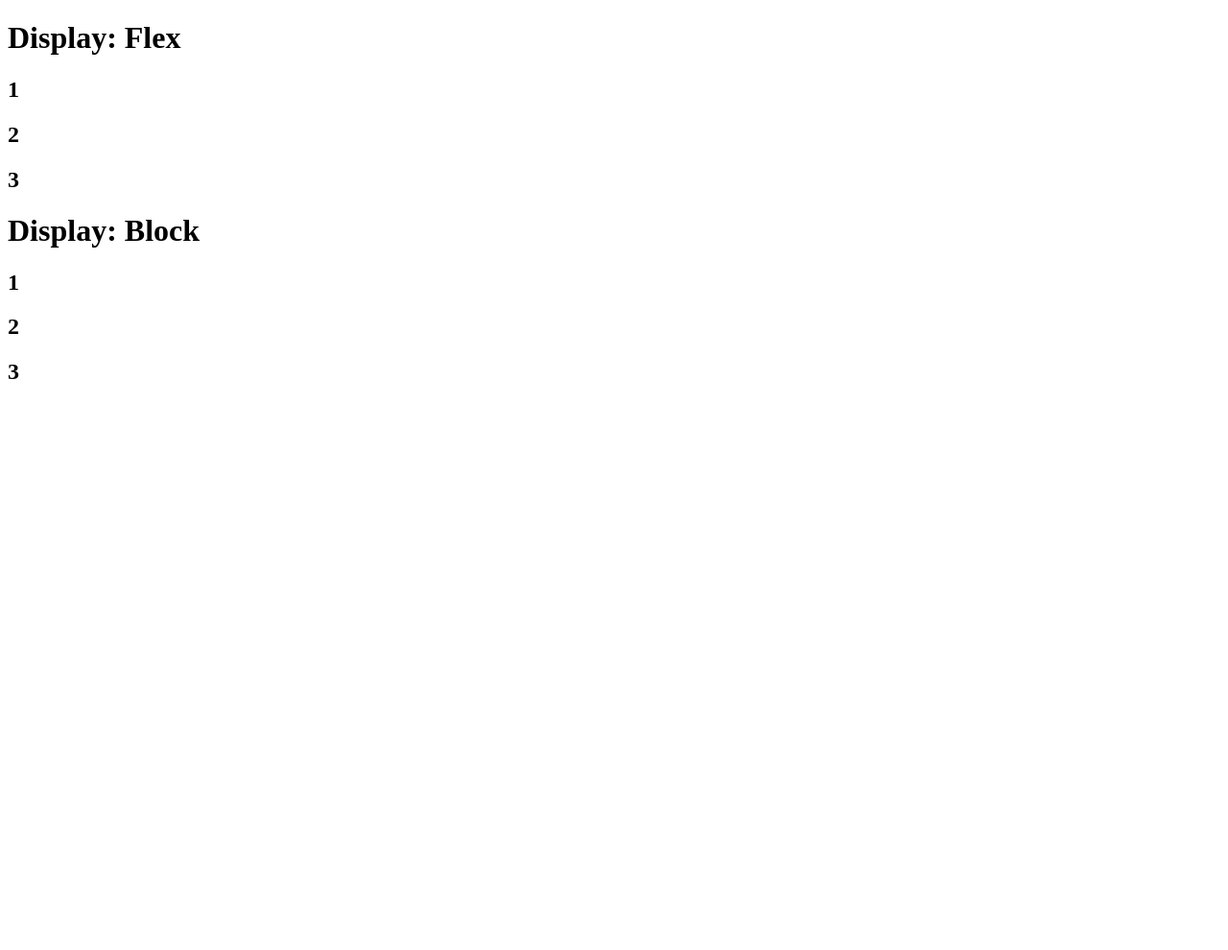
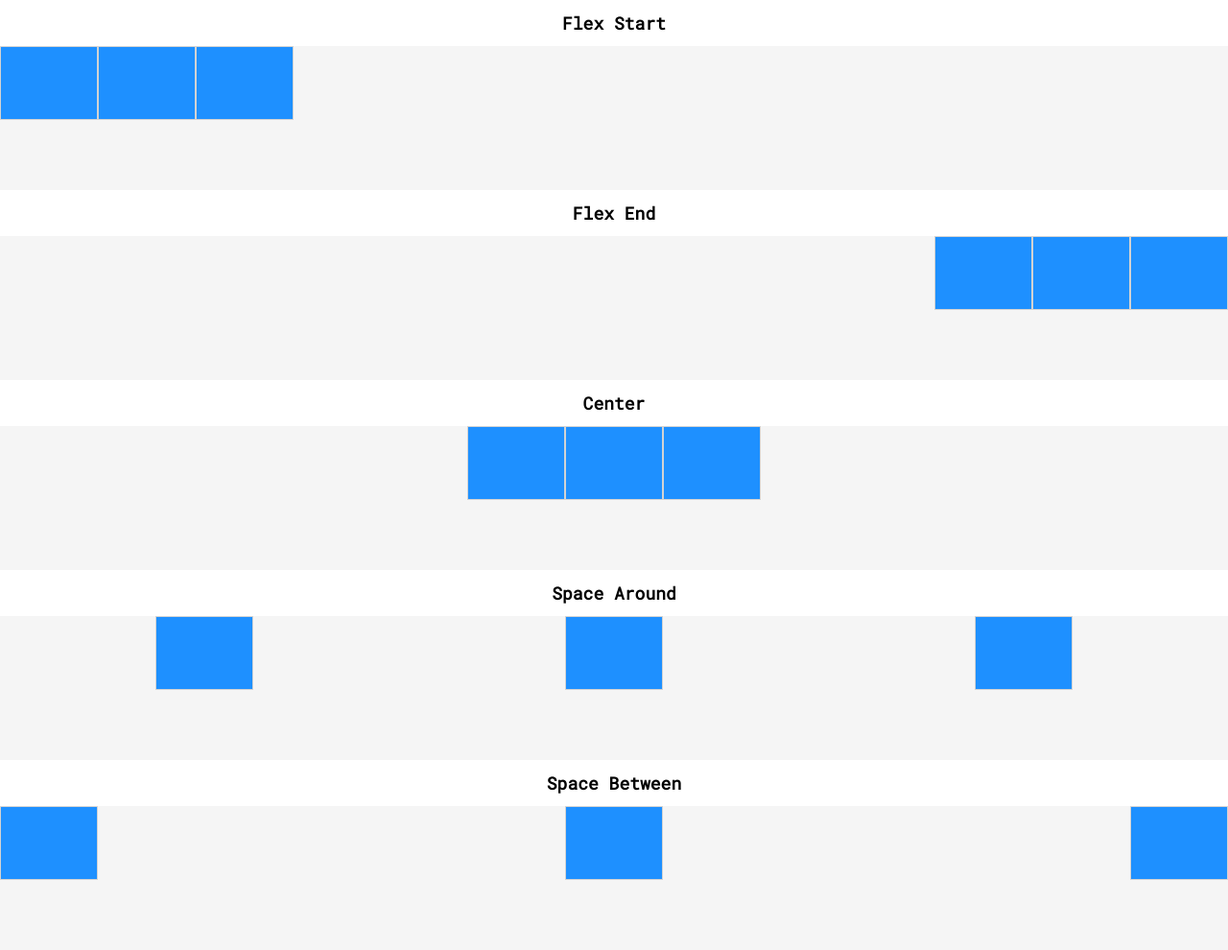
Before and after one commit to smcdev831/CodeAcademy, a plain HTML site: page Responsive Web Design/Flexbox.html in a window 1280 px wide. Shown: the whole page at 96% size. Before the commit the page ends 800 px from the top, so only its background shows below. Drawn offline with Linux system fonts and the light colour scheme; files that its build step writes are made by us from their sources.

Commit message:
Update Flexbox.html

```diff
--- a/Responsive Web Design/Flexbox.html
+++ b/Responsive Web Design/Flexbox.html
@@ -1,8 +1,8 @@
 <!DOCTYPE html>
 <html>
   <head>
-    <title>Flex</title>
-    <link href="style.css" rel="stylesheet" />
+    <title>Flex Justify</title>
+    <link href="Flexbox.css" rel="stylesheet" />
     <link
       href="https://fonts.googleapis.com/css?family=Roboto+Mono"
       rel="stylesheet"
@@ -10,29 +10,35 @@
   </head>
 
   <body>
-    <h1>Display: Flex</h1>
-    <div class="container" id="flex">
-      <div class="box">
-        <h2>1</h2>
-      </div>
-      <div class="box">
-        <h2>2</h2>
-      </div>
-      <div class="box">
-        <h2>3</h2>
-      </div>
+    <h1>Flex Start</h1>
+    <div class="container" id="flexstart">
+      <div class="box"></div>
+      <div class="box"></div>
+      <div class="box"></div>
     </div>
-    <h1>Display: Block</h1>
-    <div class="container" id="block">
-      <div class="box">
-        <h2>1</h2>
-      </div>
-      <div class="box">
-        <h2>2</h2>
-      </div>
-      <div class="box">
-        <h2>3</h2>
-      </div>
+    <h1>Flex End</h1>
+    <div class="container" id="flexend">
+      <div class="box"></div>
+      <div class="box"></div>
+      <div class="box"></div>
+    </div>
+    <h1>Center</h1>
+    <div class="container" id="center">
+      <div class="box"></div>
+      <div class="box"></div>
+      <div class="box"></div>
+    </div>
+    <h1>Space Around</h1>
+    <div class="container" id="spacearound">
+      <div class="box"></div>
+      <div class="box"></div>
+      <div class="box"></div>
+    </div>
+    <h1>Space Between</h1>
+    <div class="container" id="spacebetween">
+      <div class="box"></div>
+      <div class="box"></div>
+      <div class="box"></div>
     </div>
   </body>
 </html>
```
